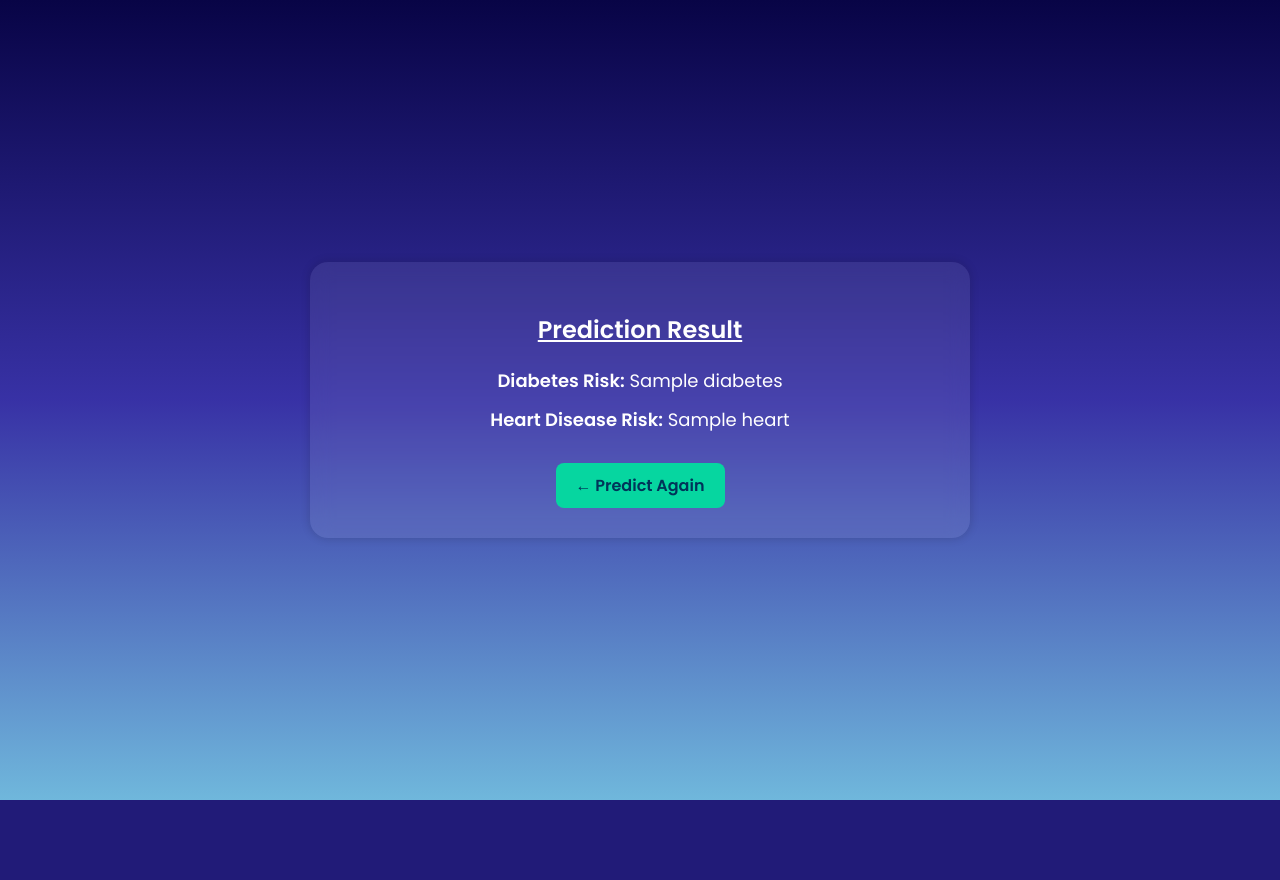
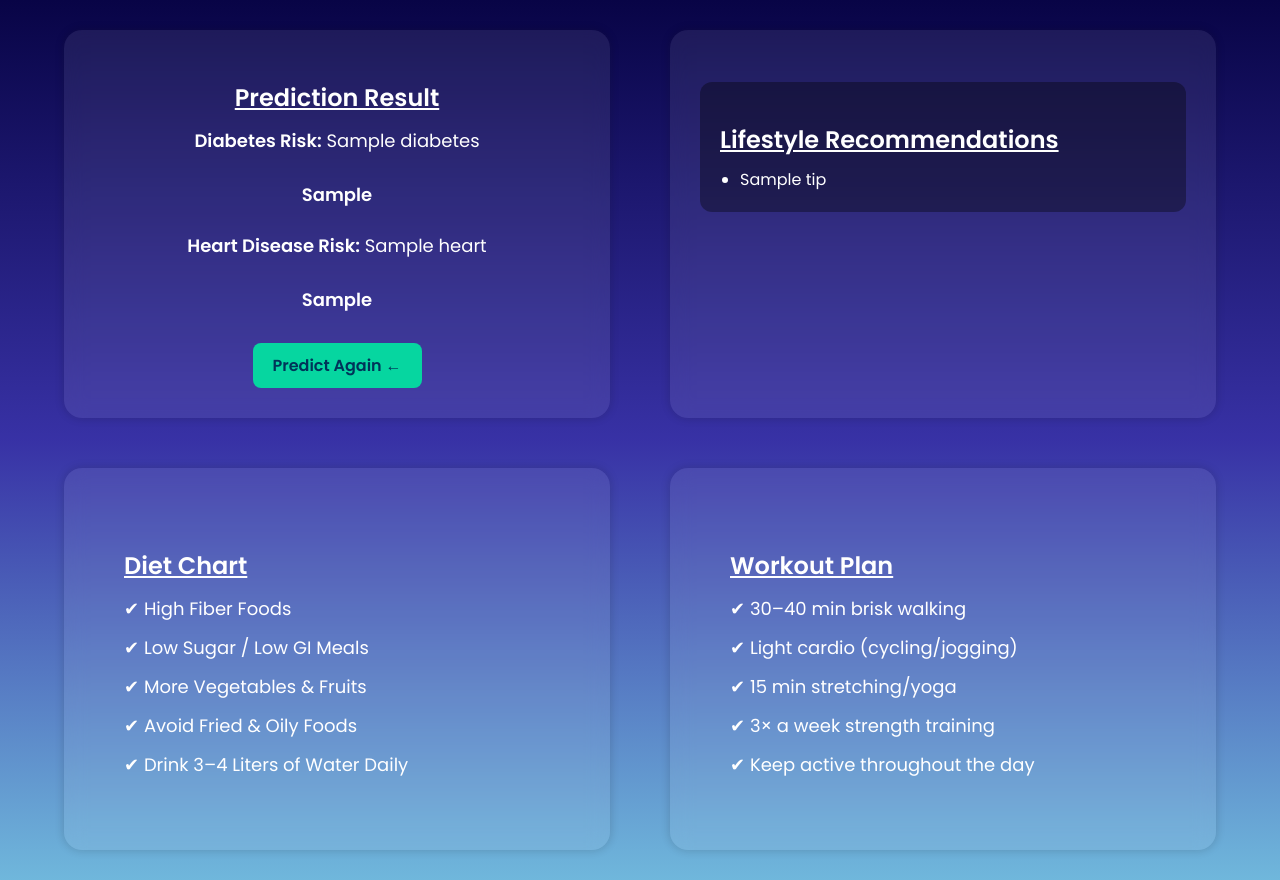
Before and after one commit to HPLABZz/Dual-data-heart-cancer-predictor, a Flask app: template templates/result.html in a window 1280 px wide. Before the commit the page ends 800 px from the top, so only its background shows below. Run offline with Flask 3, Linux system fonts and the light colour scheme; the template is opened without the code that fills it: most values are stand-ins (such as "Sample title", 1, 10 or a date in 2020); parts of the project's set-up code (start-up, migrations or seed data) failed here and were passed over.

Commit message:
Initial Committed

```diff
--- a/New Advancement.txt
+++ b/New Advancement.txt
@@ -1,4 +1 @@
-1. Risk Level Indicators (Low / Medium / High)
-2. AI Lifestyle Recommendations (Based on Prediction & Lifestyle Data)
-3. Store Every Prediction in Database (Patient History)
-4. Smart Auto-Feature Validator (Live Error Checker)
+1. AI Lifestyle Recommendations (Based on Prediction & Lifestyle Data)
--- a/app.py
+++ b/app.py
@@ -10,9 +10,49 @@ model_heart = joblib.load("models/heart_model.pkl")
 life_scaler = joblib.load("models/life_scaler.pkl")
 gen_scaler = joblib.load("models/gen_scaler.pkl")
 
+def classify_risk(prob):
+    if prob < 35:
+        return "Low Risk", "green"
+    elif prob < 65:
+        return "Medium Risk", "yellow"
+    else:
+        return "High Risk", "red"
+
+def generate_recommendations(diabetes_prob, heart_prob):
+    rec = []
+
+    if diabetes_prob >= 65:
+        rec.append("Reduce sugar and refined carbs immediately.")
+        rec.append("Start 30–45 minutes brisk walking daily.")
+        rec.append("Increase fiber intake (vegetables, oats, millets).")
+        rec.append("Maintain proper sleep schedule.")
+    elif diabetes_prob >= 35:
+        rec.append("Limit sugary drinks and junk food.")
+        rec.append("Exercise at least 4–5 days a week.")
+        rec.append("Include leafy greens and low-GI foods.")
+    else:
+        rec.append("Maintain balanced diet with regular physical activity.")
+        rec.append("Stay hydrated and monitor body weight.")
+
+    if heart_prob >= 65:
+        rec.append("Avoid oily and deep-fried foods completely.")
+        rec.append("Reduce salt intake significantly.")
+        rec.append("Include yoga/meditation for stress control.")
+        rec.append("Do regular cardio (walking, cycling).")
+    elif heart_prob >= 35:
+        rec.append("Reduce high-sodium processed foods.")
+        rec.append("Manage stress and maintain sleep cycle.")
+        rec.append("Exercise 4–5 days a week.")
+    else:
+        rec.append("Maintain active lifestyle and heart-healthy diet.")
+
+    return rec
+
+
 @app.route("/", methods=["GET"])
 def home():
     return render_template("index.html")
+
 
 @app.route("/predict", methods=["POST"])
 def predict():
@@ -35,7 +75,7 @@ def predict():
 
     try:
         life_values = [float(x.strip()) for x in life_data.split(",")]
-        gen_values  = [float(x.strip()) for x in gen_data.split(",")]
+        gen_values = [float(x.strip()) for x in gen_data.split(",")]
     except:
         return trigger_error("Only numbers allowed, separated by commas.")
 
@@ -46,19 +86,32 @@ def predict():
         return trigger_error(f"Genomic data must contain 22 values. You entered {len(gen_values)}.")
 
     life_arr = np.array(life_values).reshape(1, -1)
-    gen_arr  = np.array(gen_values).reshape(1, -1)
+    gen_arr = np.array(gen_values).reshape(1, -1)
 
     life_scaled = life_scaler.transform(life_arr)
-    gen_scaled  = gen_scaler.transform(gen_arr)
+    gen_scaled = gen_scaler.transform(gen_arr)
 
     combined = np.hstack((life_scaled, gen_scaled))
 
     diabetes_prob = safe_prob(model_diabetes, combined)[1] * 100
-    heart_prob    = safe_prob(model_heart, combined)[1] * 100
+    heart_prob = safe_prob(model_heart, combined)[1] * 100
 
-    return render_template("result.html",
-                           diabetes=f"{diabetes_prob:.2f}%",
-                           heart=f"{heart_prob:.2f}%")
+    diabetes_risk, diabetes_color = classify_risk(diabetes_prob)
+    heart_risk, heart_color = classify_risk(heart_prob)
+
+    recommendations = generate_recommendations(diabetes_prob, heart_prob)
+
+    return render_template(
+        "result.html",
+        diabetes=f"{diabetes_prob:.2f}%",
+        heart=f"{heart_prob:.2f}%",
+        diabetes_risk=diabetes_risk,
+        heart_risk=heart_risk,
+        diabetes_color=diabetes_color,
+        heart_color=heart_color,
+        recommendations=recommendations
+    )
+
 
 if __name__ == "__main__":
     app.run(debug=True)
--- a/templates/result.html
+++ b/templates/result.html
@@ -12,13 +12,21 @@
             min-height: 100vh;
             font-family: "Poppins", sans-serif;
             display: flex;
+            align-items: center;
             justify-content: center;
-                    align-items: center;
         }
 
-                .box {
+        .container {
+            display: grid;
+            grid-template-columns: repeat(2, 1fr);
+            grid-template-rows: repeat(2, auto);
+            column-gap: 60px;
+            row-gap: 50px;
             width: 90%;
-                    max-width: 600px;
+            padding: 30px;
+        }
+
+        .box1 {
             background: rgba(255, 255, 255, 0.08);
             border-radius: 18px;
             padding: 30px;
@@ -29,8 +37,41 @@
             box-shadow: 0px 0px 10px rgba(19, 19, 19, 0.182);
         }
 
-                h2 {font-weight: 600;}
+        .box2 {
+            background: rgba(255, 255, 255, 0.08);
+            border-radius: 18px;
+            padding: 60px;
+            backdrop-filter: blur(10px);
+            animation: fadeIn 0.8s ease;
+            color: #fff;
+            text-align: start;
+            box-shadow: 0px 0px 10px rgba(19, 19, 19, 0.182);
+        }
+
+        h2 {font-weight: 600; margin-bottom: 10px;}
         p {font-size: 18px; margin: 12px 0;}
+
+        .risk-box {
+            margin-top: 15px;
+            padding: 12px;
+            border-radius: 10px;
+            font-weight: 600;
+            font-size: 18px;
+        }
+
+        .green { background: #00c853b4; }
+        .yellow { background: #ffeb3bb4; color: black; }
+        .red { background: #ff5252c9; }
+
+        .recommend-box {
+            margin-top: 22px;
+            background: rgba(0,0,0,0.35);
+            padding: 20px;
+            border-radius: 12px;
+            text-align: left;
+        }
+
+        .recommend-box ul {margin: 0; padding-left: 20px;}
 
         a {
             display: inline-block;
@@ -44,10 +85,7 @@
             transition: 0.25s;
         }
 
-                a:hover {
-                    background: #05C492;
-                    transform: scale(1.05);
-                }
+        a:hover {background: #05b687;}
 
         @keyframes fadeIn {
             from { opacity: 0; transform: translateY(25px); }
@@ -56,15 +94,47 @@
     </style>
 
 </head>
+
 <body>
-                <div class="box">
+    <div class="container">
+        <div class="box1">
             <h2><u>Prediction Result</u></h2>
+            <p><b>Diabetes Risk:</b> {{ diabetes }}</p>
+            <div class="risk-box {{ diabetes_color }}">{{ diabetes_risk }}</div>
+            <p><b>Heart Disease Risk:</b> {{ heart }}</p>
+            <div class="risk-box {{ heart_color }}">{{ heart_risk }}</div>
+            <a href="/">Predict Again ←</a>
+        </div>
 
+        <div class="box1">
+            <div class="recommend-box">
+                <h2><u>Lifestyle Recommendations</u></h2>
+                <ul>
+                    {% for tip in recommendations %}
+                        <li>{{ tip }}</li>
+                    {% endfor %}
+                </ul>
+            </div>
+        </div>
 
-                <p><b>Diabetes Risk:</b> {{ diabetes }}</p>
-                <p><b>Heart Disease Risk:</b> {{ heart }}</p>
+        <div class="box2">
+            <h2><u>Diet Chart </u></h2>
+            <p>✔ High Fiber Foods</p>
+            <p>✔ Low Sugar / Low GI Meals</p>
+            <p>✔ More Vegetables & Fruits</p>
+            <p>✔ Avoid Fried & Oily Foods</p>
+            <p>✔ Drink 3–4 Liters of Water Daily</p>
+        </div>
 
-                <a href="/">← Predict Again</a>
+        <div class="box2">
+            <h2><u>Workout Plan</u></h2>
+            <p>✔ 30–40 min brisk walking</p>
+            <p>✔ Light cardio (cycling/jogging)</p>
+            <p>✔ 15 min stretching/yoga</p>
+            <p>✔ 3× a week strength training</p>
+            <p>✔ Keep active throughout the day</p>
+        </div>
+
     </div>
 </body>
 </html>
```
Also changed, not shown: templates/index.html (+39 -3 lines). Lines whose indentation alone changed are shown as unchanged.
